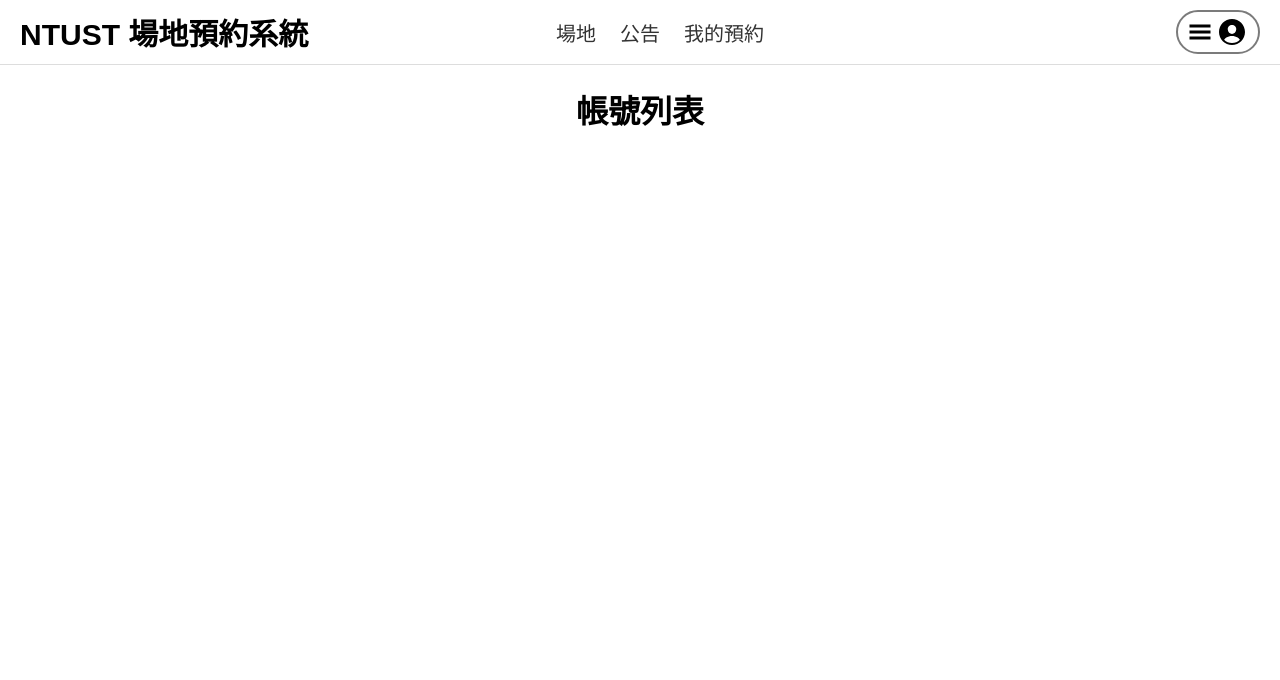
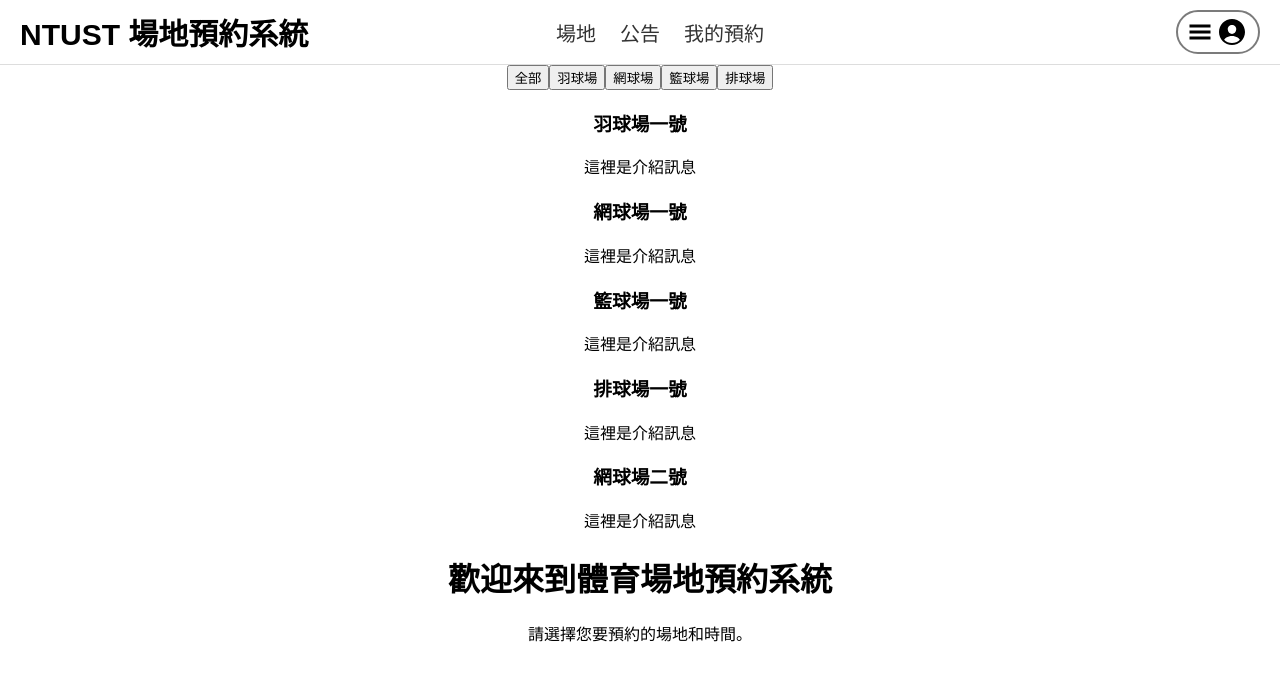
Before and after one commit to nayamiskr/NTUSTFieldBooking, a React (Create React App) app: page / in a window 1280 px wide. Shown: the top 680 px of the page. Built offline with nearby package versions, Linux system fonts and the light colour scheme.

Commit message:
add field filter

```diff
--- a/src/App.js
+++ b/src/App.js
@@ -1,13 +1,12 @@
 import './App.css';
-import Navbar from './components/navbar';
+import Homepage from './page/homepage';
 
 function App() {
   return (
     <div className="App">
-      <Navbar />
-      <h1>帳號列表</h1>
+      <Homepage />
+    </div>
 
-    </div>
   );
 }
 
--- /dev/null
+++ b/src/components/fieldFilterButton.jsx
@@ -0,0 +1,44 @@
+import { useState } from "react";
+
+function FieldFilterButton() {
+  const [filter, setFilter] = useState("全部");
+
+  const allFields = [
+    { id: 1, type: "羽球場", name: "羽球場一號", desc: "這裡是介紹訊息" },
+    { id: 2, type: "網球場", name: "網球場一號", desc: "這裡是介紹訊息" },
+    { id: 3, type: "籃球場", name: "籃球場一號", desc: "這裡是介紹訊息" },
+    { id: 4, type: "排球場", name: "排球場一號", desc: "這裡是介紹訊息" },
+    { id: 5, type: "網球場", name: "網球場二號", desc: "這裡是介紹訊息" },
+  ];
+
+  const filteredFields = filter === "全部"
+    ? allFields
+    : allFields.filter(field => field.type === filter);
+
+  return (
+    <>
+      <div className="field-filter-buttons">
+        {["全部", "羽球場", "網球場", "籃球場", "排球場"].map(type => (
+          <button
+            key={type}
+            className={filter === type ? "active" : ""}
+            onClick={() => setFilter(type)}
+          >
+            {type}
+          </button>
+        ))}
+      </div>
+
+      <div className="field-card-container">
+        {filteredFields.map(field => (
+          <div key={field.id} className="field-card">
+            <h3>{field.name}</h3>
+            <p>{field.desc}</p>
+          </div>
+        ))}
+      </div>
+    </>
+  );
+}
+
+export default FieldFilterButton;
--- /dev/null
+++ b/src/page/homepage.jsx
@@ -0,0 +1,15 @@
+import FieldFilterButton from "../components/fieldFilterButton";
+import Navbar from "../components/navbar";
+
+function homepage() {
+  return (
+    <div className="homepage">
+        <Navbar />
+        <FieldFilterButton />
+        <h1>歡迎來到體育場地預約系統</h1>
+        <p>請選擇您要預約的場地和時間。</p>
+    </div>
+  );
+}
+
+export default homepage;
```
